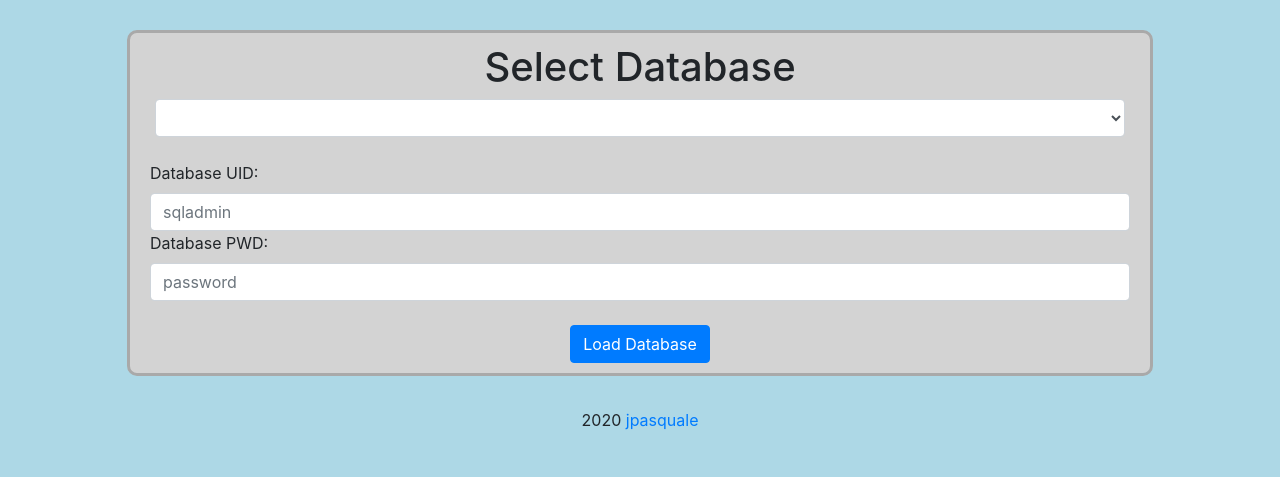
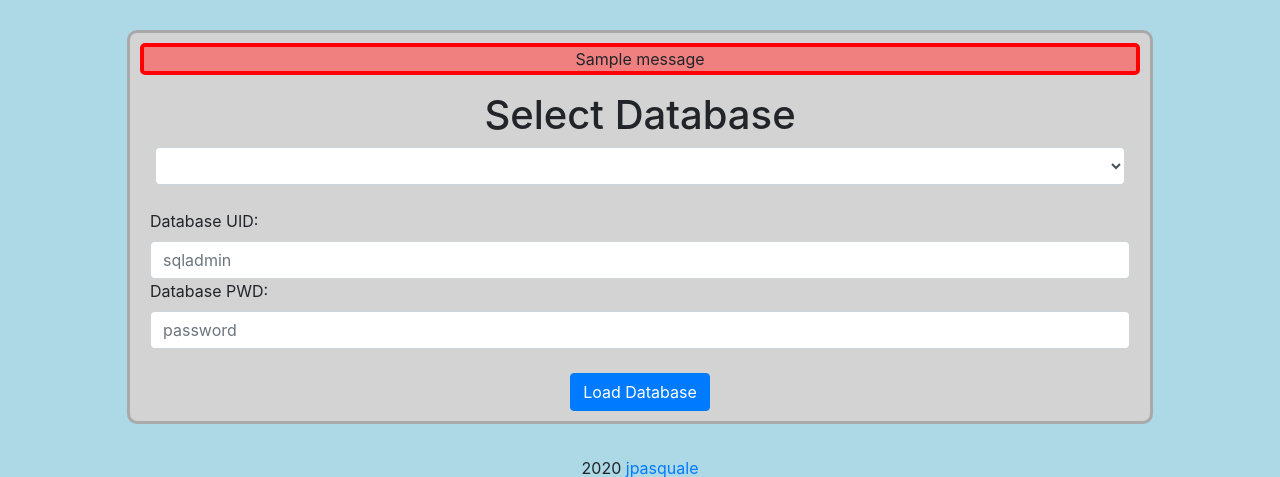
Before and after one commit to joepasquale/sql-query-tool, a Flask app: page / in a window 1280 px wide. Shown: the part 58-535 px from the top of the page. Run offline with Flask 2, Linux system fonts and the light colour scheme; one stand-in notice (Sample message) is shown; lists and menus that the app fills with data are empty; some libraries are stand-ins or nearby versions.

Commit message:
update - 08/20
added message flash for incorrect login

server now uses a secret key, which is generated on execution

```diff
--- a/app/__init__.py
+++ b/app/__init__.py
@@ -1,5 +1,7 @@
 from flask import Flask
+import os
 
 app = Flask(__name__)
+app.secret_key = os.urandom(16)
 
 from app import views
--- a/app/static/css/style.css
+++ b/app/static/css/style.css
@@ -7,6 +7,12 @@ table {
     border: 2px black;
     color: white;
     margin-top: 10px;
+}
+
+#errorMessage {
+    background-color: lightcoral;
+    border: 4px red solid;
+    border-radius: 5px;
 }
 
 .tool-container{
--- a/app/templates/public/dbSelect.html
+++ b/app/templates/public/dbSelect.html
@@ -7,6 +7,13 @@
 <div class="container">
     <div class="row">
         <div class="form-group tool-container text-center">
+            {% with messages = get_flashed_messages() %}
+                {% if messages %}
+                    {% for message in messages %}
+                        <p id = "errorMessage">{{ message }}</p>
+                    {% endfor %}
+                {% endif %}
+            {% endwith %}
             <form action='/loadDB' method='POST'>
                 <div class="col">
                     <h1>Select Database</h1>
--- a/app/views.py
+++ b/app/views.py
@@ -1,5 +1,5 @@
 from app import app, dbAccess
-from flask import json, redirect, render_template, url_for, request, make_response
+from flask import json, redirect, render_template, url_for, request, make_response, flash, get_flashed_messages
 
 curData = []
 curTable = ""
@@ -24,6 +24,7 @@ def loadDb():
         return redirect(url_for('query'), tables)
 
     else:
+        flash("Incorrect Login",category='login')
         return redirect(url_for('dbSelect'))
 
 #index
```
